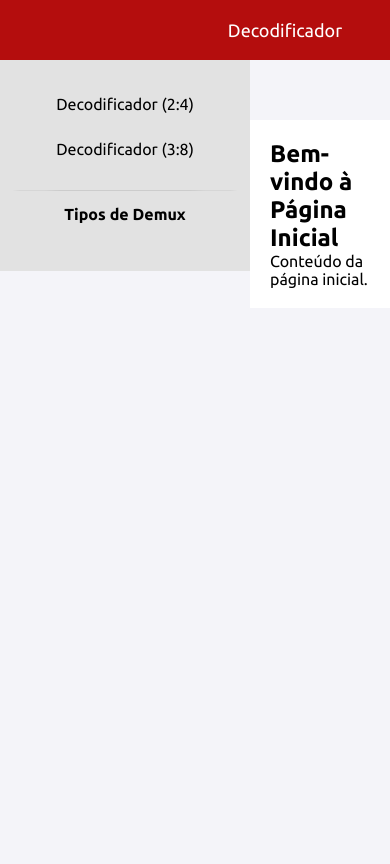
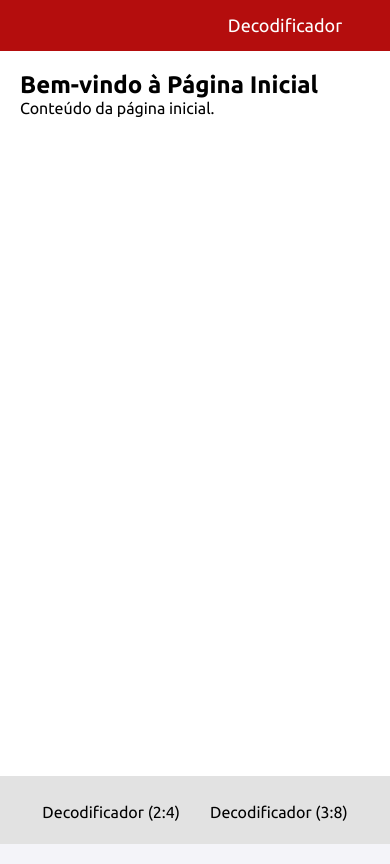
Before and after one commit to PauloRicardocn/Decodificadores, a plain HTML site: page index.html in a window 390 px wide. Drawn offline with Linux system fonts and the light colour scheme.

Commit message:
Responsividade

```diff
--- a/index.html
+++ b/index.html
@@ -22,7 +22,7 @@
             </ul>
         </header>
 
-        <div style="display: flex; flex-direction: row;">
+        <div class="principal-container">
             <div style="display: flex; flex-direction: column;">
                 <div class="sidebar">
                     <ul>
@@ -36,7 +36,7 @@
                 </div>
                 <div class="sidebar-bottom">
                     <div class="line"></div>
-                    <h4>Tipos de Demux</h6>
+                    <h4 style="display: flex; margin-bottom: 10px;">Tipos de Demux</h6>
                 </div>
             </div>
 
--- a/styles.css
+++ b/styles.css
@@ -20,22 +20,23 @@ body {
 }
 
 .sidebar {
-    width: 250px;
+    width: 24vh;
     background-color: #e2e2e2;
     display: flex;
     justify-content: center;
     padding-top: 20px;
-    height: 88vh;
+    height: 87vh;
 }
 
 .sidebar-bottom {
-    width: 250px;
+    width: 24vh;
     background-color: #e2e2e2;
     display: flex;
     flex-direction: column;
     align-items: center;
+    justify-content: end;
     padding-top: 20px;
-    height: 12vh;
+    height: 7vh;
 }
 
 .sidebar ul {
@@ -63,8 +64,8 @@ body {
 }
 
 .main-content {
-    flex: 1;
     display: flex;
+    width: calc(100% - 24vh);
     flex-direction: column;
 }
 
@@ -77,7 +78,7 @@ header {
     padding: 15px;
     text-align: end;
     font-size: 1.0rem;
-    height: 60px;
+    height: 6vh;
 }
 
 .menu-item-header {
@@ -90,6 +91,11 @@ header {
     width: 180px;
     height: 30px;
     padding: 20px;
+}
+
+.principal-container {
+    display: flex;
+    flex-direction: row;
 }
 
 .menu-item-header:hover {
@@ -106,10 +112,35 @@ header {
     .sidebar {
         width: 100%;
         height: auto;
-        position: relative;
+        padding-top: 0px;
+    }
+
+    .sidebar-bottom {
+        width: 0vh;
+        height: 0vh;
     }
 
     .main-content {
-        margin-top: 60px;
+        width: 100%;
+        height: 86vh;
+    }
+
+    .principal-container {
+        display: flex;
+        flex-direction: column-reverse;
+    }
+
+    .sidebar {
+        align-items: center;
+        justify-content: center;
+        height: 8vh;
+    }
+
+    .sidebar ul {
+        flex-direction: row;
+    }
+
+    .sidebar ul li a {
+        width: auto;
     }
 }
```
